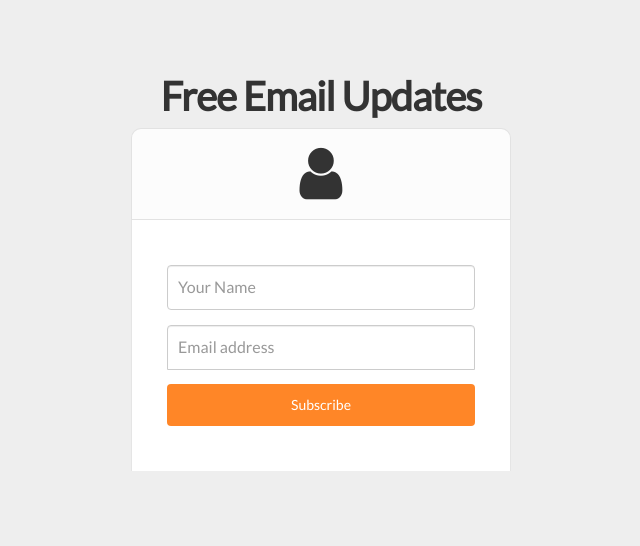
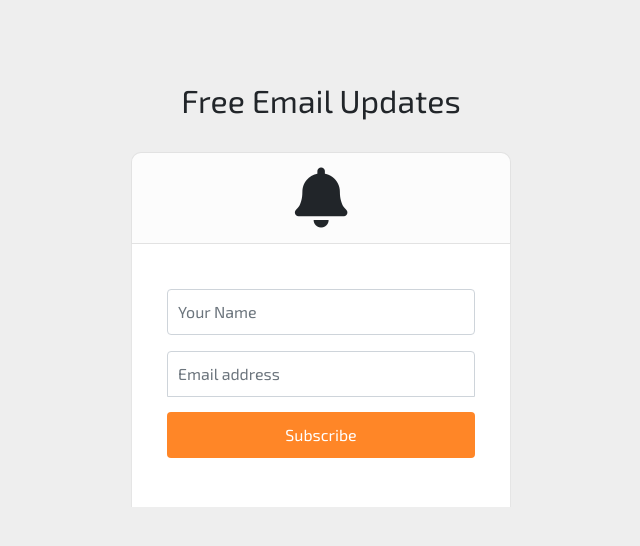
Before and after one commit to mskian/Build-an-Email-Subscriber-List-by-using-Firebase, a PHP site: page / in a window 1280 px wide. Shown: the top 546 px of the page, without its empty margins (319-959 px from the left). Run offline with PHP 8.4, Linux system fonts and the light colour scheme; some libraries are stand-ins or nearby versions.

Commit message:
enhancement

```diff
--- a/index.php
+++ b/index.php
@@ -14,7 +14,7 @@
  *            Plugin Name: Firebase Email Subscription
  *            Plugin URI: https://www.allwebtuts.com/build-an-email-subscriber-list-by-using-firebase/
  *            Description: Build your Email List - Collect your Blog Visitor's Email on Firebase realtime Database
- *            Version: 1.0
+ *            Version: 1.1
  *            License: GPL-3.0+
  *            License URI: https://www.gnu.org/licenses/gpl-3.0.txt
  */
@@ -33,6 +33,7 @@ $email = htmlspecialchars($email,ENT_COMPAT);
     "name": "' . $name . '","email": "' . $email . '"}
 
 }';
+
     //replace https://example-project.firebaseio.com with Firebase Realtime DB URL - DON'T REMOVE /subscribers.json
     $url = "https://example-project.firebaseio.com/subscribers.json";
     $ch = curl_init();
@@ -56,7 +57,7 @@ $email = htmlspecialchars($email,ENT_COMPAT);
 }
 
 // Add your Own Message
-$message= '<div class="container"><div class="row"><div class="col-lg-6 col-lg-offset-3"><div class="alert alert-success text-center"><i class="fa fa-thumbs-up"></i> <b>Thanks for Subscribe to Our Blog Post  Updates</b></div></div></div></div>';
+$message= '<div class="container"><div class="row"><div class="col-lg-6 col-lg-offset-3 mx-auto"><div class="alert alert-success text-center"><i class="fas fa-thumbs-up"></i> <b>Thanks for Subscribe to Our Blog Post  Updates</b></div></div></div></div>';
 
 ?>
 
@@ -64,31 +65,22 @@ $message= '<div class="container"><div class="row"><div class="col-lg-6 col-lg-o
 <html lang="en">
 <head>
 
-<!-- meta character set -->
 <meta charset="utf-8">
-
-<!-- Always force latest IE rendering engine or request Chrome Frame -->
-<meta http-equiv="X-UA-Compatible" content="IE=edge,chrome=1">
-
-<!-- Mobile Specific Meta -->
-<meta content='width=device-width, initial-scale=1, maximum-scale=1' name='viewport'/>
+<meta http-equiv="X-UA-Compatible" content="IE=edge">
+<meta name="viewport" content="width=device-width, initial-scale=1, shrink-to-fit=no">
 
 <title>Subscribe to our Updates</title>
 <meta name="Description" content="Subscribe to our Blog Post Updates.">
-<?php $current_page = "https://$_SERVER[HTTP_HOST]$_SERVER[REQUEST_URI]";
- echo '<link rel="canonical" href="'.$current_page.'" itemprop="url"/>'; ?>
-
 
 <!-- CSS and Fonts -->
-<link href="https://maxcdn.bootstrapcdn.com/bootstrap/3.3.7/css/bootstrap.min.css" rel="stylesheet" integrity="sha384-BVYiiSIFeK1dGmJRAkycuHAHRg32OmUcww7on3RYdg4Va+PmSTsz/K68vbdEjh4u" crossorigin="anonymous">
-<link rel="stylesheet" type="text/css" href="https://maxcdn.bootstrapcdn.com/font-awesome/4.7.0/css/font-awesome.min.css">
-<link href='https://fonts.googleapis.com/css?family=Lato:300,400,300italic,400italic' rel='stylesheet' type='text/css'>
+<link href="https://stackpath.bootstrapcdn.com/bootstrap/4.0.0/css/bootstrap.min.css" rel="stylesheet" integrity="sha384-Gn5384xqQ1aoWXA+058RXPxPg6fy4IWvTNh0E263XmFcJlSAwiGgFAW/dAiS6JXm" crossorigin="anonymous">
+<link rel="stylesheet" href="https://use.fontawesome.com/releases/v5.0.9/css/all.css" integrity="sha384-5SOiIsAziJl6AWe0HWRKTXlfcSHKmYV4RBF18PPJ173Kzn7jzMyFuTtk8JA7QQG1" crossorigin="anonymous">
+<link href="https://fonts.googleapis.com/css?family=Exo+2" rel="stylesheet">
 
 <style>
 body {
   background: #eee !important;
-  font-family: 'Lato', sans-serif;
-
+  font-family: 'Exo 2', sans-serif;
 }
 .login-form{
   margin:3% auto 0;
@@ -98,7 +90,7 @@ body {
   font-size: 30pt;
   font-weight: 700;
     letter-spacing: -1px;
-    font-family: 'Lato', sans-serif;
+    font-family: 'Exo 2', sans-serif;
 }
 .form-header,.form-footer{
   background-color: rgba(255, 255, 255, .8);
@@ -180,16 +172,34 @@ textarea.parsley-error:focus {
     opacity: 1;
     color: #a94442;
 }
+pre {
+  background-color: #f7f7f9;
+  border: 1px solid #e1e1e8;
+color: #336cac;
+font-size: 17px;
+}
+pre:before {
+    color: #333;
+}
+.btn {
+    margin-bottom:4px;white-space: normal;
+}
+.input {
+    margin-bottom:4px;white-space: normal;
+}
 </style>
 
 
-<script src="https://ajax.googleapis.com/ajax/libs/jquery/1.11.3/jquery.min.js"></script>
+<!-- jQuery -->
+<script src="https://code.jquery.com/jquery-3.2.1.min.js" integrity="sha256-hwg4gsxgFZhOsEEamdOYGBf13FyQuiTwlAQgxVSNgt4=" crossorigin="anonymous"></script>
+
 
 <!-- HTML5 shim and Respond.js IE8 support of HTML5 elements and media queries -->
     <!--[if lt IE 9]>
       <script src="https://oss.maxcdn.com/libs/html5shiv/3.7.0/html5shiv.js"></script>
       <script src="https://oss.maxcdn.com/libs/respond.js/1.3.0/respond.min.js"></script>
     <![endif]-->
+
 
 </head>
 <body>
@@ -199,18 +209,19 @@ textarea.parsley-error:focus {
 <div class="container">
 <div class="login-form">
 
-<h1 class="text-center">Free Email Updates</h1>
+<h2 class="text-center">Free Email Updates</h2>
+<br />
 
 <div class="form-header">
-<i class="fa fa-user"></i>
+<i class="fas fa-bell"></i>
 </div>
 
 <form class="form-signin" method="post">
 <div class="form-group">
-<input type="text" name="name" class="form-control" required data-parsley-trigger="keyup" placeholder="Your Name">
+<input type="text" name="name" class="form-control" data-parsley-required="true" data-parsley-error-message="Enter a your Name" placeholder="Your Name">
 </div>
 <div class="form-group">
-<input class="form-control" type="email" name="email" required data-parsley-type="email" data-parsley-trigger="keyup" placeholder="Email address">
+<input class="form-control" type="email" name="email" data-parsley-required="true" data-parsley-type="email" placeholder="Email address">
 </div>
 <button type="submit" class="btn btn-block bt-login">Subscribe</button>
 </form>
@@ -225,10 +236,8 @@ echo $message;
 }
 ?>
 
-
-<script src="https://maxcdn.bootstrapcdn.com/bootstrap/3.3.7/js/bootstrap.min.js" integrity="sha384-Tc5IQib027qvyjSMfHjOMaLkfuWVxZxUPnCJA7l2mCWNIpG9mGCD8wGNIcPD7Txa" crossorigin="anonymous"></script>
-<script src="https://cdnjs.cloudflare.com/ajax/libs/parsley.js/2.5.1/parsley.min.js"></script>
-
+<script src="https://stackpath.bootstrapcdn.com/bootstrap/4.0.0/js/bootstrap.min.js" integrity="sha384-JZR6Spejh4U02d8jOt6vLEHfe/JQGiRRSQQxSfFWpi1MquVdAyjUar5+76PVCmYl" crossorigin="anonymous"></script>
+<script src="https://cdnjs.cloudflare.com/ajax/libs/parsley.js/2.8.1/parsley.min.js" integrity="sha256-XqEmjxbIPXDk11mQpk9cpZxYT+8mRyVIkko8mQzX3y8=" crossorigin="anonymous"></script>
 
 <script>
 $(document).ready(function(){
@@ -236,6 +245,5 @@ $(document).ready(function(){
 });
 </script>
 
-
 </body>
 </html>
```
Lines whose indentation alone changed are shown as unchanged.
